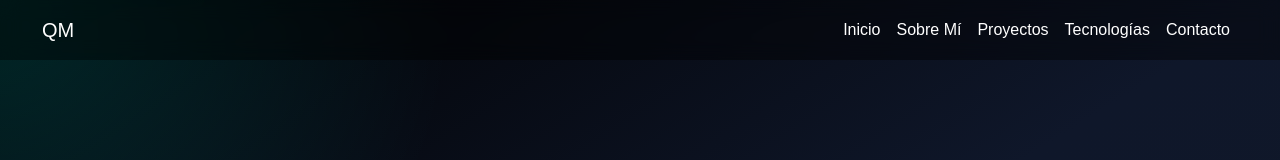
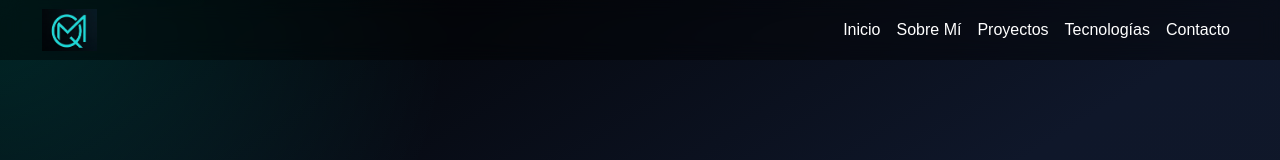
Before and after one commit to QuiryatM/Quiryat-Moncada-Portafolio, a plain HTML site: page index.html in a window 1280 px wide. Shown: the top 160 px of the page. Drawn offline with nearby package versions, Linux system fonts and the light colour scheme.

Commit message:
Agrego logo

```diff
--- a/index.html
+++ b/index.html
@@ -15,7 +15,10 @@
     <header>
         <nav class="navbar navbar-expand-lg navbar-dark fixed-top">
             <div class="container-fluid">
-                <a class="navbar-brand" href="#">QM</a>
+                <a class="navbar-brand" href="#top">
+                    <img src="./Recursos/LogoQM.png" alt="Logo Quiryat Moncada"
+                        width="55">
+                </a>
                 <button class="navbar-toggler" type="button" data-bs-toggle="collapse"
                     data-bs-target="#navbarSupportedContent" aria-controls="navbarSupportedContent"
                     aria-expanded="false" aria-label="Toggle navigation">
```
Also changed, not shown: Recursos/LogoQM.png (added).
